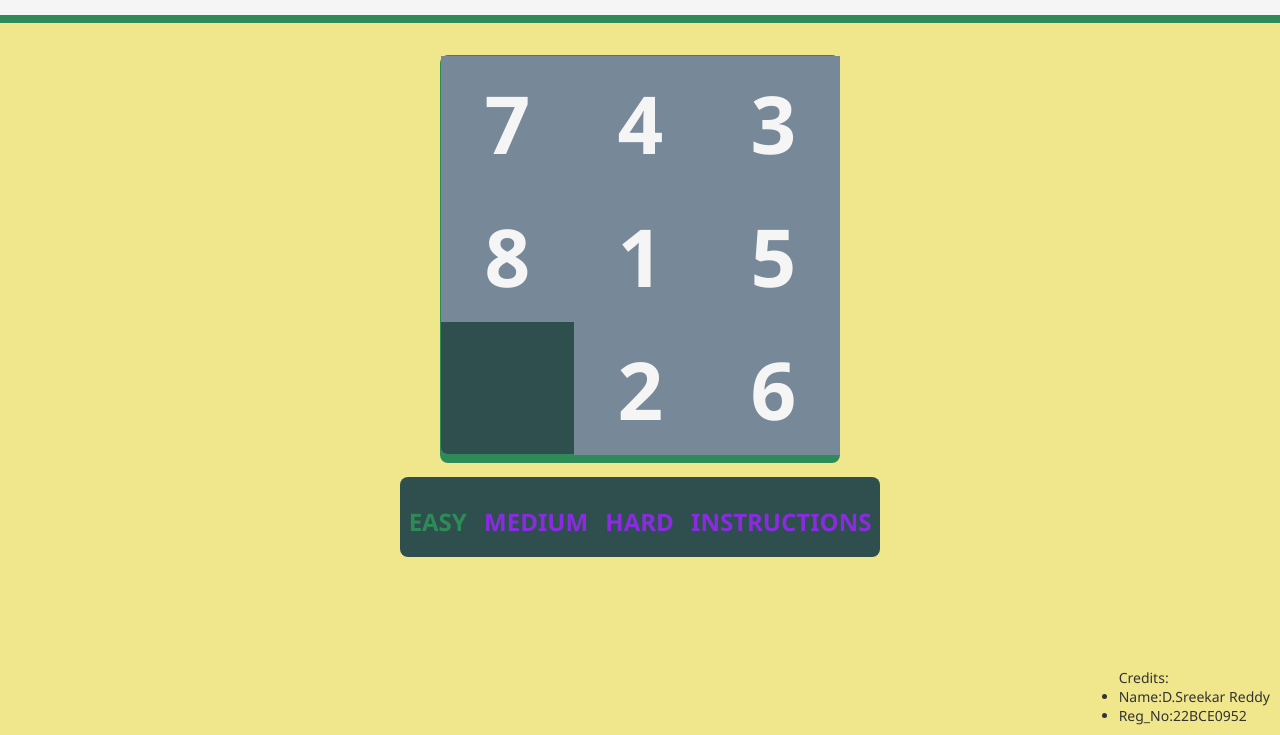
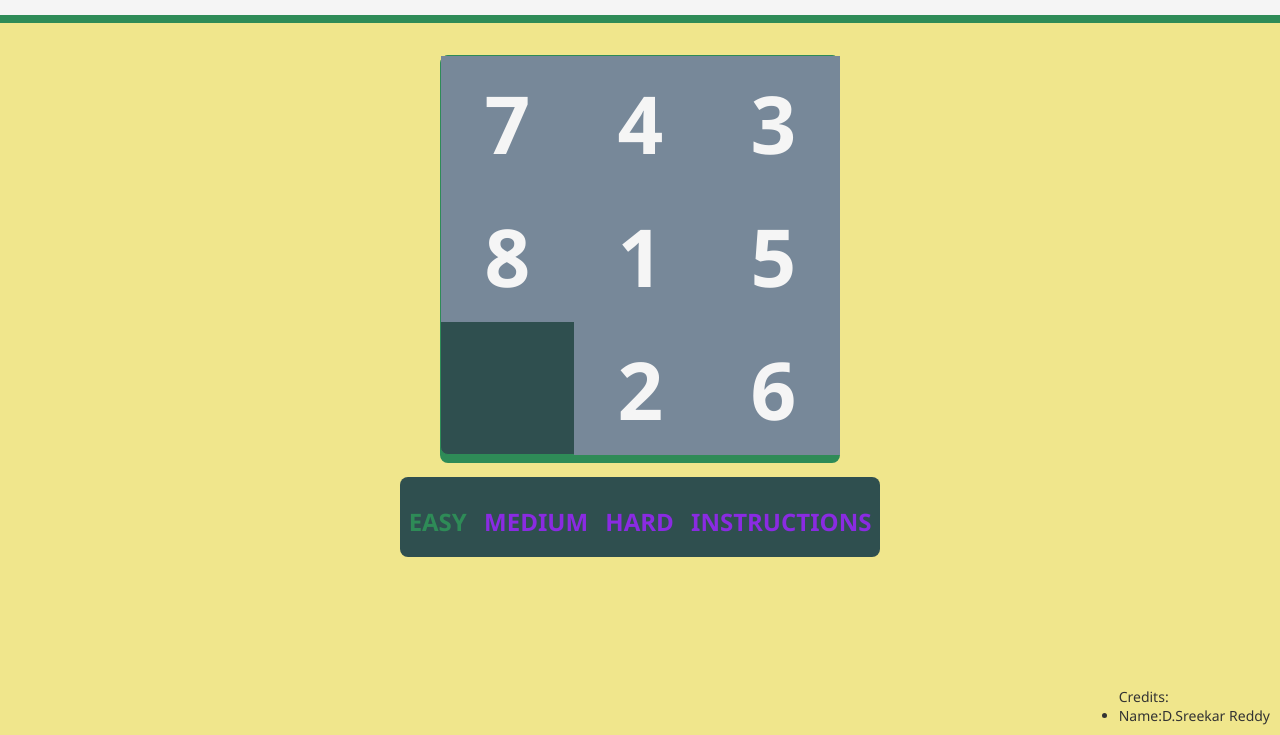
Before and after one commit to Sreekar-Reddy-D/Web-MiniProject, a plain HTML site: page index.html in a window 1280 px wide. Shown: the part 65-800 px from the top of the page. Drawn offline with Linux system fonts and the light colour scheme.

Commit message:
Update index.html

```diff
--- a/index.html
+++ b/index.html
@@ -74,7 +74,6 @@
         <p>Credits:</p>
         <ul>
             <li>Name:D.Sreekar Reddy</li>
-            <li>Reg_No:22BCE0952</li>
         </ul>
     </div>
 
```
